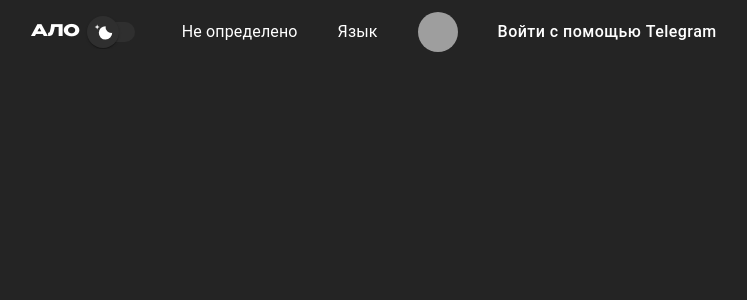
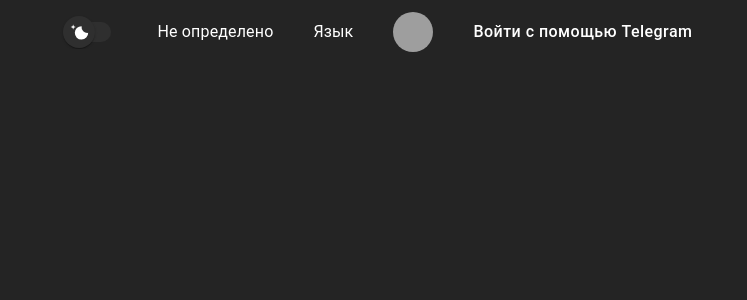
Before and after one commit to DIKER0K/business, a React (Vite) app: page / in a window 1280 px wide. Shown: the top 300 px of the page, without its empty margins (258-1005 px from the left). Built offline with nearby package versions, Linux system fonts and the light colour scheme; grey boxes are pictures that could not be loaded; some icons are missing.

Commit message:
edit StartPage

```diff
--- a/src/pages/StartPage.tsx
+++ b/src/pages/StartPage.tsx
@@ -96,7 +96,6 @@ function StartPage() {
     return(
     <Box>
         <Box sx={{display:'flex', alignItems:'center', justifyContent: "center"}}>
-            <Typography sx={{color:'white', fontFamily:'benzin-bold'}}>АЛО</Typography>
             <DarkModeSwitch />
             <IconButton aria-label="delete">
                 <RemoveRedEyeOutlinedIcon sx={{color:'white'}} />
--- a/src/pages/TableReservation.tsx
+++ b/src/pages/TableReservation.tsx
@@ -37,7 +37,6 @@ function TableReservation() {
               <KeyboardArrowLeftOutlinedIcon />
             </Box>
             <Grid container spacing={2}>
-              {/* Здесь будут карточки блюд */}
               <Grid item xs={12} sm={4}>
                 Баранки
               </Grid>
@@ -51,7 +50,7 @@ function TableReservation() {
           </Box>
         </Box>
 
-        {/* Правая колонка с информацией о ресторане */}
+        {/* Правая колонка о ресторане */}
         <Box sx={{
           width: '300px',
           ml: 2,
@@ -82,7 +81,7 @@ function TableReservation() {
         </Box>
       </Box>
 
-      {/* Нижняя панель навигации - всегда внизу */}
+      {/* Нижняя панель навигации*/}
       <Box sx={{
         bgcolor: 'white',
         borderRadius: '2vw',
```
